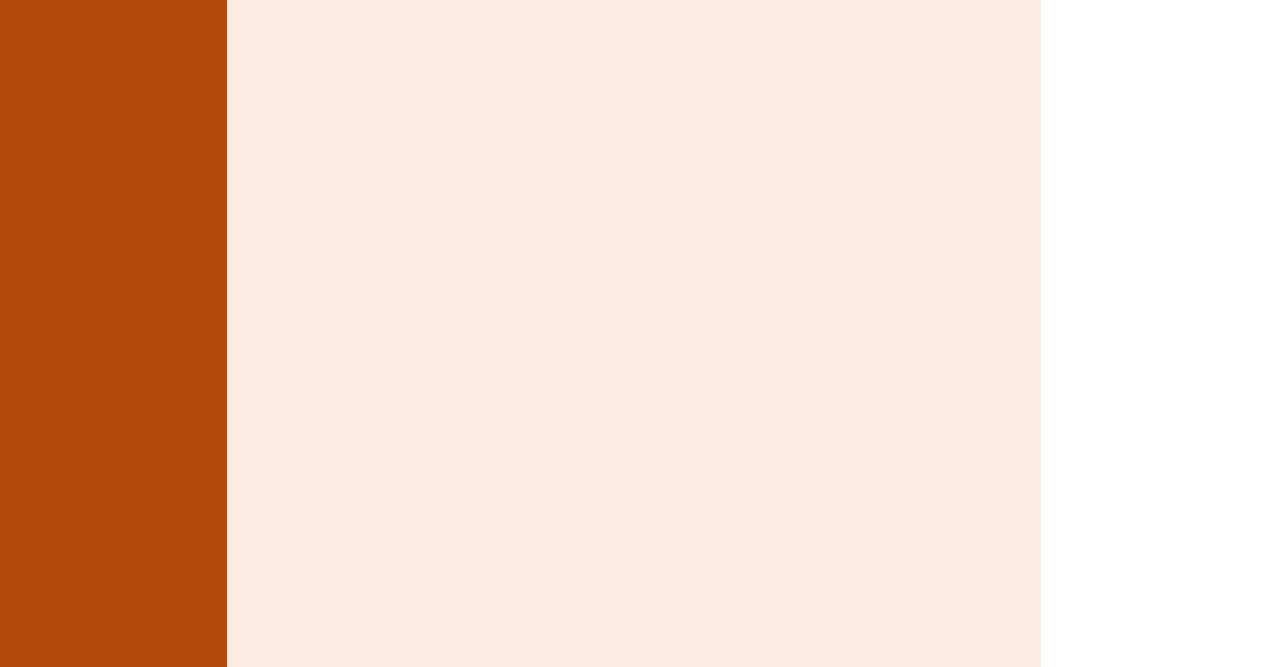
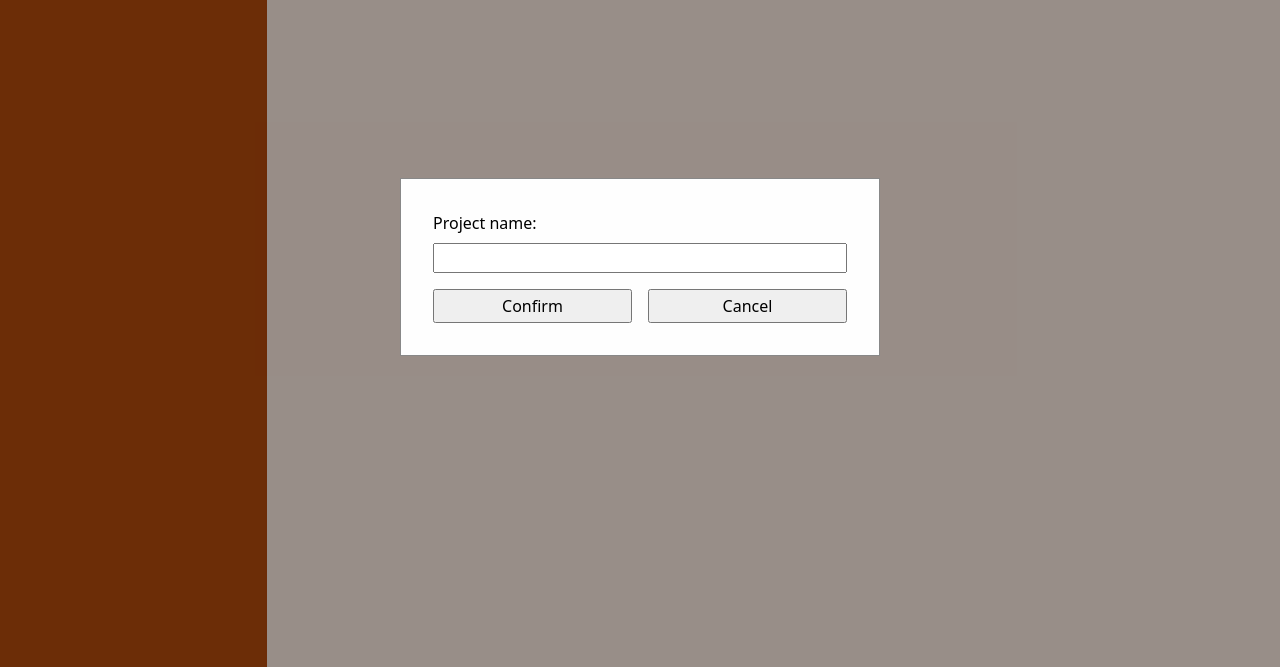
Before and after one commit to Chief-99/todo-list, a website built with webpack: page src/index.html in a window 1280 px wide. Shown: the part 133-800 px from the top of the page. Built offline with nearby package versions, Linux system fonts and the light colour scheme.

Commit message:
style:Project creation form

```diff
--- a/src/index.html
+++ b/src/index.html
@@ -38,7 +38,7 @@
         <div id="display-div">
         </div>
     </main>
-    <div id="modal">
+    <!-- <div id="modal">
         <div id="modal-content">
             <form id="todo-form">
                 <p class="form-section">
@@ -72,7 +72,7 @@
             </form>
 
         </div>
-    </div>
+    </div> -->
 
     <div id="project-modal">
         <div id="project-modal-content">
--- a/src/styles.css
+++ b/src/styles.css
@@ -230,8 +230,9 @@ body {
 }
 
 /* &Form */
-#modal {
-  display: none;
+#modal,
+#project-modal {
+  display: flex;
   position: fixed;
   z-index: 1;
   width: 100%;
@@ -244,7 +245,8 @@ body {
   padding: 2rem;
 }
 
-#modal-content {
+#modal-content,
+#project-modal-content {
   background-color: #fefefe;
   padding: 2rem;
   border: 1px solid #888;
@@ -259,6 +261,27 @@ body {
   margin-bottom: 3rem;
 }
 
+#project-form {
+  display: flex;
+  flex-direction: column;
+  gap: 1rem;
+}
+
+#project-form label {
+  margin-bottom: 0.5rem;
+}
+
+#project-form-buttons {
+  display: flex;
+  width: 100%;
+  gap: 1rem;
+}
+
+#project-form-buttons button {
+  width: 100%;
+  height: 2.1rem;
+}
+
 .due-date-priority {
   display: flex;
   width: 100%;
@@ -269,11 +292,13 @@ body {
   width: 100%;
 }
 
-.form-section label {
+.form-section label,
+.project-form-section label {
   display: block;
 }
 
 #todo-form input,
+#project-form input,
 #todo-form select,
 #todo-form textarea {
   width: 100%;
```
